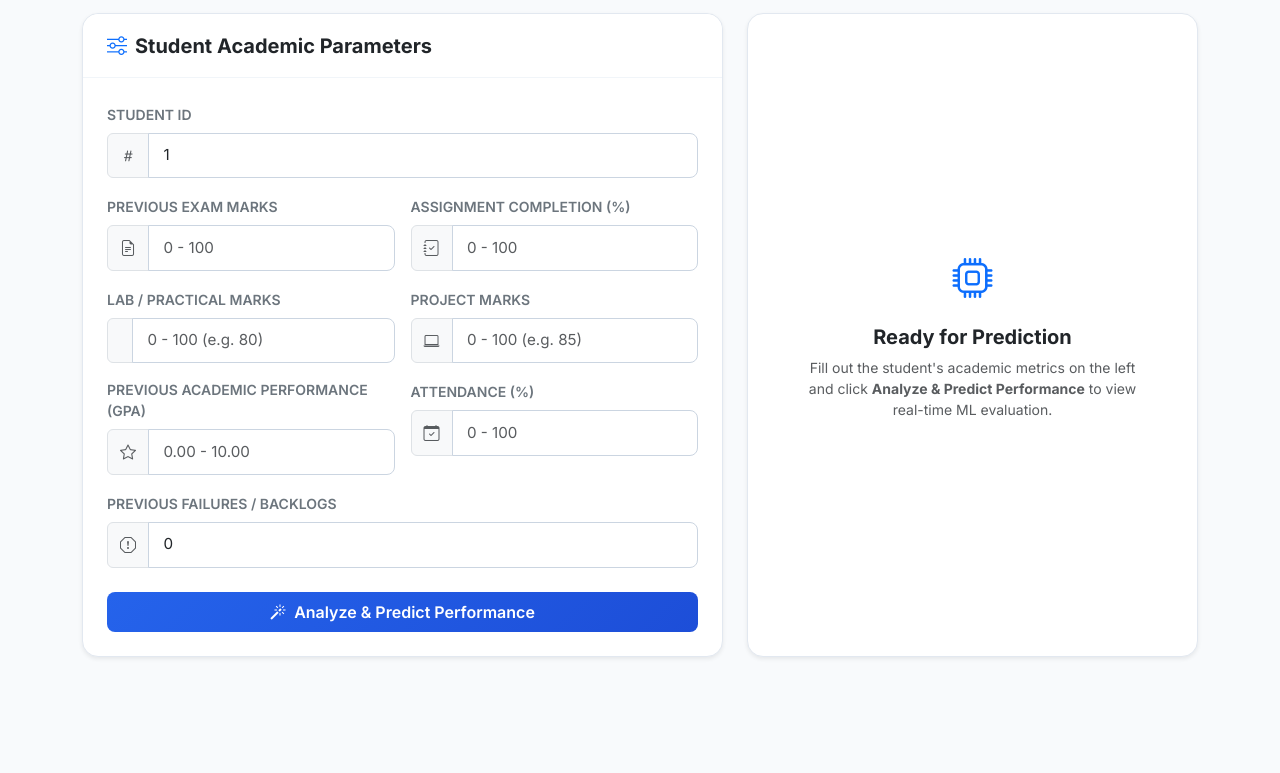
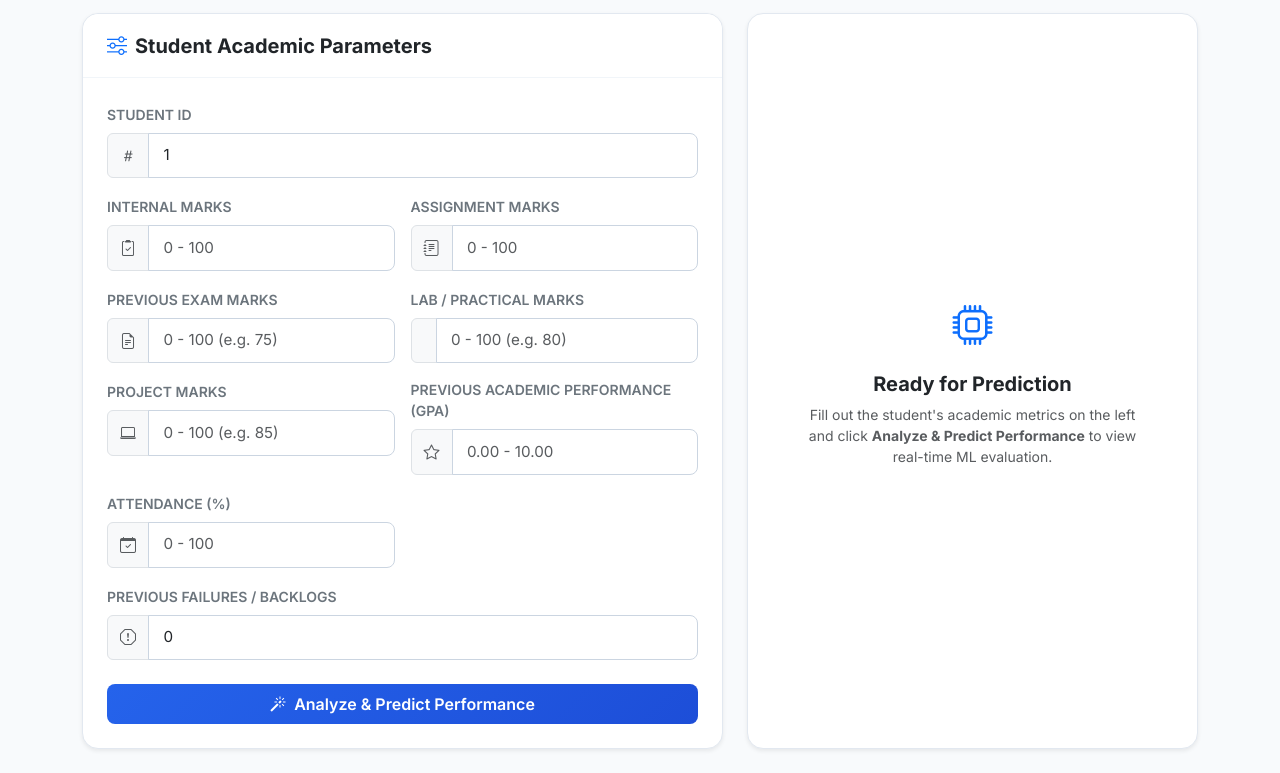
Before and after one commit to Shabna-002/AI---based-student-performance-prediction, a Flask app: page /predict?student_id=1 in a window 1280 px wide. Shown: the part 244-1017 px from the top of the page. Before the commit the page ends 902 px from the top, so only its background shows below. Run offline with Flask 3, Linux system fonts and the light colour scheme; a user stored in the database is signed in.

Commit message:
add Internal Marks and Assignment Marks to Student Academic Parameters form

```diff
--- a/app.py
+++ b/app.py
@@ -182,7 +182,15 @@ def predict():
 
         # Retrieve academic parameters
         attendance = float(request.form.get("attendance", 85.0))
-        exam_marks = float(request.form.get("internal", request.form.get("previous_exam", 0)))
+        internal_raw = request.form.get("internal")
+        prev_exam_raw = request.form.get("previous_exam")
+        if internal_raw is not None and str(internal_raw).strip() != "":
+            exam_marks = float(internal_raw)
+        elif prev_exam_raw is not None and str(prev_exam_raw).strip() != "":
+            exam_marks = float(prev_exam_raw)
+        else:
+            exam_marks = 0.0
+
         lab_marks = float(request.form.get("lab_marks", 0) or 0)
         project_marks = float(request.form.get("project_marks", 0) or 0)
 
--- a/templates/predict.html
+++ b/templates/predict.html
@@ -41,18 +41,26 @@
                             </div>
 
                             <div class="col-md-6">
-                                <label class="form-label fw-semibold small text-secondary">PREVIOUS EXAM MARKS</label>
+                                <label class="form-label fw-semibold small text-secondary">INTERNAL MARKS</label>
                                 <div class="input-group">
-                                    <span class="input-group-text bg-light text-muted"><i class="bi bi-file-earmark-text"></i></span>
+                                    <span class="input-group-text bg-light text-muted"><i class="bi bi-clipboard2-check"></i></span>
                                     <input type="number" step="0.1" name="internal" class="form-control" placeholder="0 - 100" min="0" max="100" required>
                                 </div>
                             </div>
 
                             <div class="col-md-6">
-                                <label class="form-label fw-semibold small text-secondary">ASSIGNMENT COMPLETION (%)</label>
+                                <label class="form-label fw-semibold small text-secondary">ASSIGNMENT MARKS</label>
                                 <div class="input-group">
-                                    <span class="input-group-text bg-light text-muted"><i class="bi bi-journal-check"></i></span>
+                                    <span class="input-group-text bg-light text-muted"><i class="bi bi-journal-text"></i></span>
                                     <input type="number" step="0.1" name="assignment" class="form-control" placeholder="0 - 100" min="0" max="100" required>
+                                </div>
+                            </div>
+
+                            <div class="col-md-6">
+                                <label class="form-label fw-semibold small text-secondary">PREVIOUS EXAM MARKS</label>
+                                <div class="input-group">
+                                    <span class="input-group-text bg-light text-muted"><i class="bi bi-file-earmark-text"></i></span>
+                                    <input type="number" step="0.1" name="previous_exam" class="form-control" placeholder="0 - 100 (e.g. 75)" min="0" max="100">
                                 </div>
                             </div>
 
```
